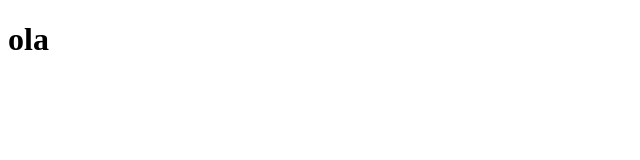
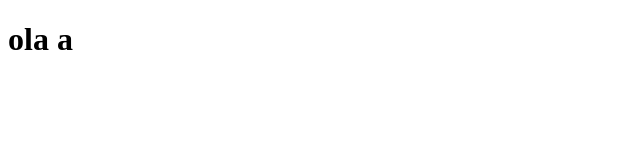
Before and after one commit to LDarkkin/lara-htmlcss-av, a plain HTML site: page i.html in a window 1280 px wide. Shown: the full height of the page, 0-640 px from the left. Drawn offline with Linux system fonts and the light colour scheme.

Commit message:
primeiro commit

```diff
--- a/i.html
+++ b/i.html
@@ -6,6 +6,6 @@
     <title>Git</title>
 </head>
 <body>
-    <h1>ola</h1>
+    <h1>ola a</h1>
 </body>
 </html>
```
